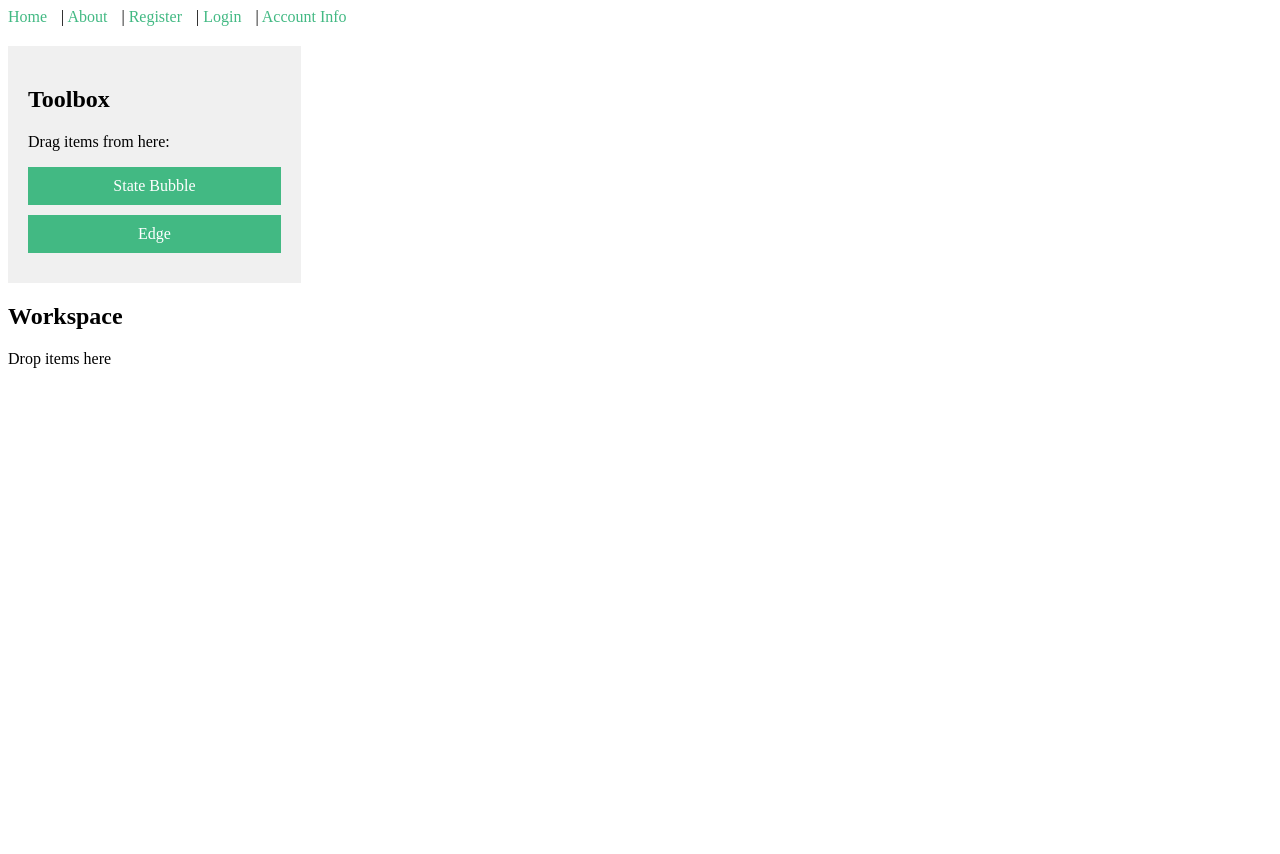
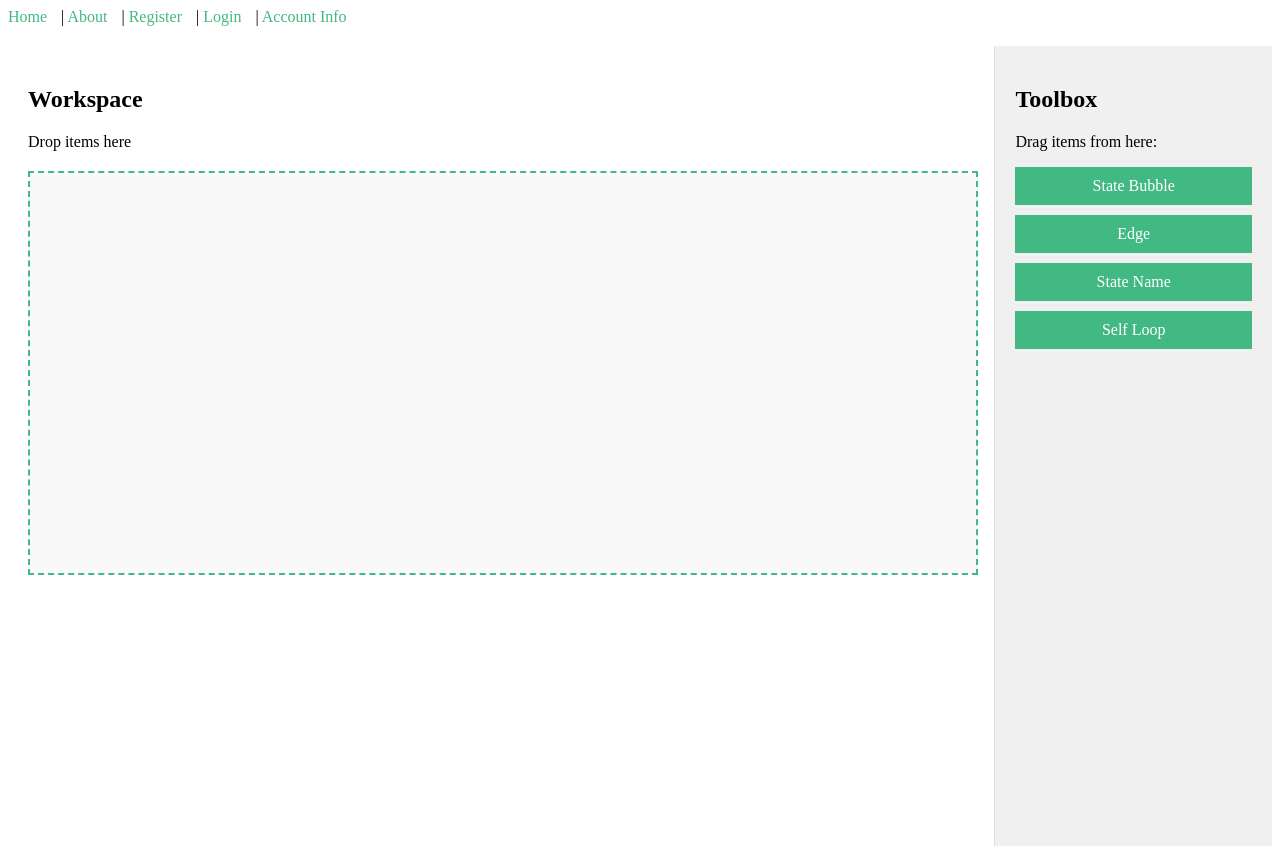
Before and after one commit to davidvenuto/Projects-Fall-2024, a Vue app in the folder client/: page / in a window 1280 px wide. Before the commit the page ends 800 px from the top, so only its background shows below. Built offline with nearby package versions, Linux system fonts and the light colour scheme; the HTML template or start-up script is replaced by a standard one.

Commit message:
modified home page

```diff
--- a/client/package.json
+++ b/client/package.json
@@ -17,7 +17,7 @@
         "@fortawesome/vue-fontawesome": "^3.0.6",
         "bulma": "^0.9.4",
         "client": "file:",
-        "express": "^4.19.2",
+        "express": "^4.21.0",
         "pinia": "^2.1.7",
         "vue": "^3.5.3",
         "vue-router": "^4.4.3"
--- a/client/src/views/Home.vue
+++ b/client/src/views/Home.vue
@@ -1,5 +1,12 @@
 <template>
   <div class="container">
+    <div class="workspace">
+      <h2 class="workspace-title">Workspace</h2>
+      <p>Drop items here</p>
+      <div class="drop-box">
+        <!-- Items will be dropped here -->
+      </div>
+    </div>
     <div class="toolbox">
       <h2>Toolbox</h2>
       <p>Drag items from here:</p>
@@ -19,11 +26,22 @@
       >
         Edge
       </div>
-    </div>
 
-    <div class="workspace">
-      <h2>Workspace</h2>
-      <p>Drop items here</p>
+      <div
+        class="toolbox-item"
+        draggable="true"
+        @dragstart="onDragStart($event, 'stateName')"
+      >
+        State Name
+      </div>
+
+      <div
+        class="toolbox-item"
+        draggable="true"
+        @dragstart="onDragStart($event, 'selfLoop')"
+      >
+        Self Loop
+      </div>
     </div>
   </div>
 </template>
@@ -40,6 +58,29 @@ export default {
 </script>
 
 <style scoped>
+.container {
+  display: flex;
+  height: 100vh;
+}
+
+.workspace {
+  width: 80%;
+  background-color: #ffffff;
+  border-right: 1px solid #ddd;
+  padding: 20px;
+}
+
+.drop-box {
+  width: 100%;
+  height: 400px; /* Adjust the height as needed */
+  border: 2px dashed #42b983;
+  background-color: #f9f9f9;
+  margin-top: 20px;
+  display: flex;
+  justify-content: center;
+  align-items: center;
+}
+
 .toolbox {
   width: 20%;
   background-color: #f0f0f0;
--- a/package.json
+++ b/package.json
@@ -11,7 +11,7 @@
     },
     "dependencies": {
         "dayjs": "1.11.10",
-        "express": "4.19.2",
+        "express": "^4.21.0",
         "projects-fall-2024": "file:",
         "typescript": "^5.3.3"
     },
```
Also changed, not shown: 2 other files (tests, documents, lock files or other folders).
